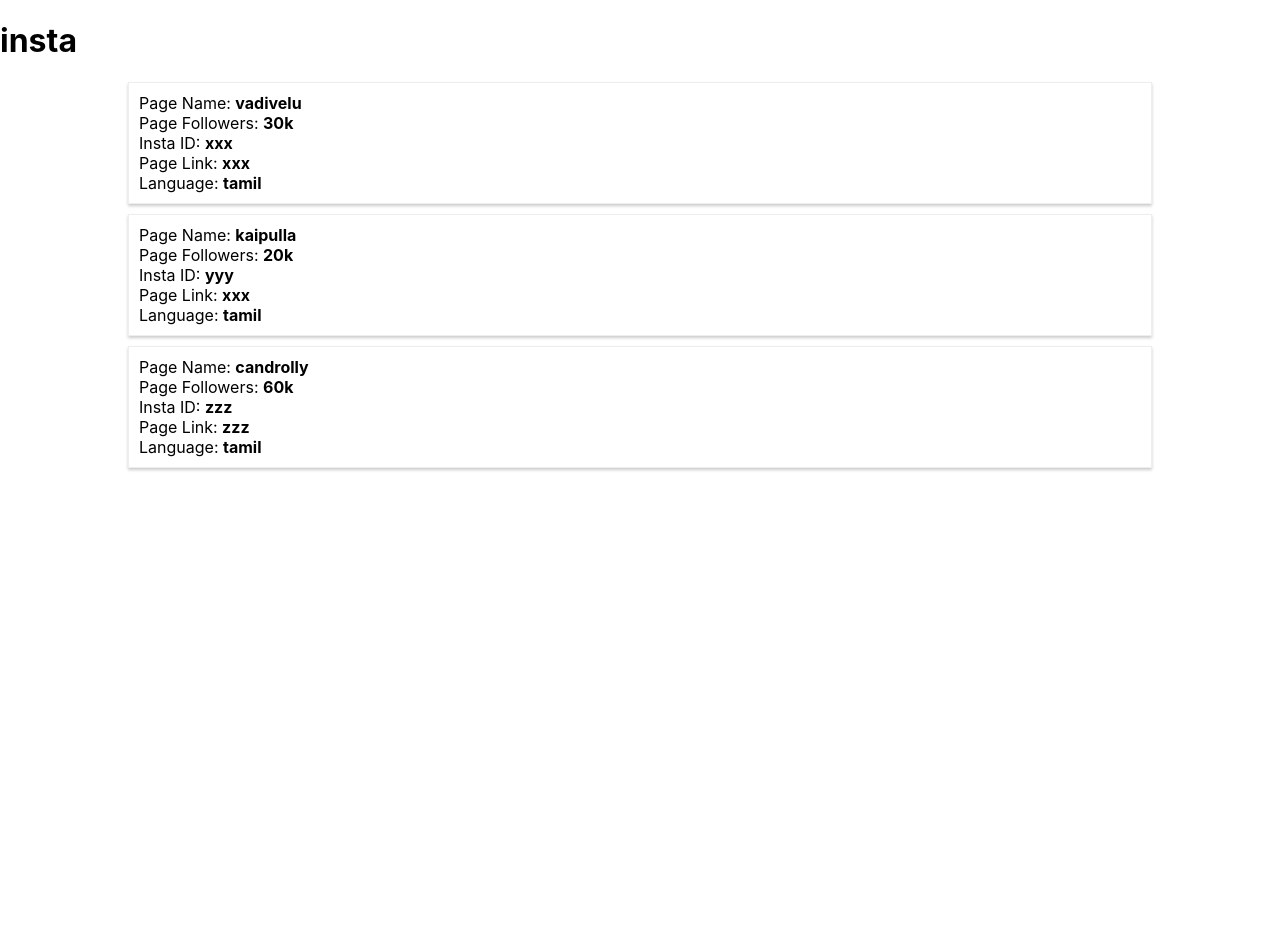
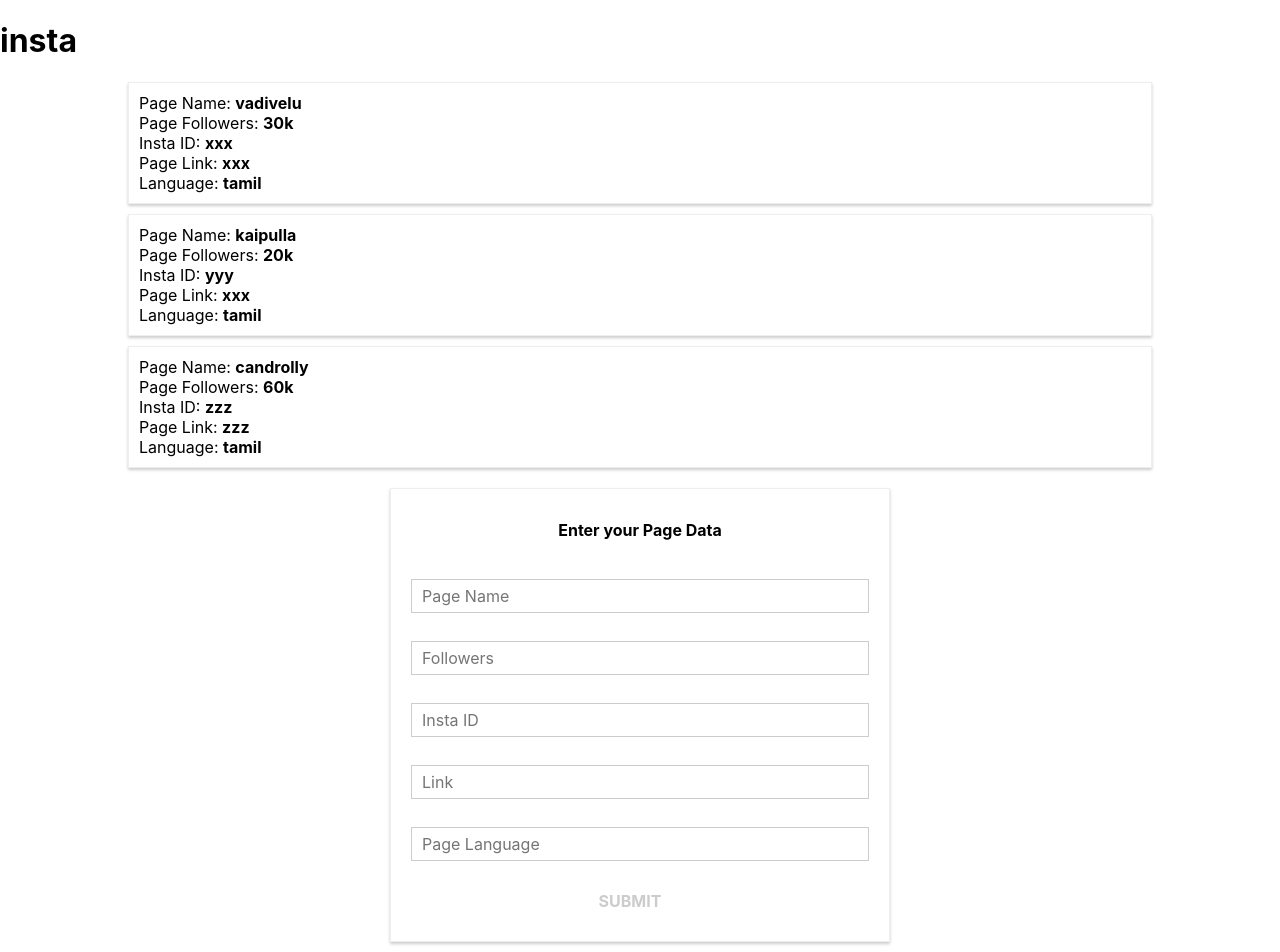
Before and after one commit to karthikkumar19/Insta_pages, a React (Create React App) app: page / in a window 1280 px wide. Shown: the top 952 px of the page. Before the commit the page ends 800 px from the top, so only its background shows below. Built offline with nearby package versions, Linux system fonts and the light colour scheme.

Commit message:
add page form is added

```diff
--- a/src/App.js
+++ b/src/App.js
@@ -1,6 +1,7 @@
 import React, {Component} from 'react';
 import './App.css';
 import Pages from './Components/Pages/pages';
+import Addpageform from './Container/addpageform';
 
 
 class App extends Component{
@@ -9,6 +10,7 @@ class App extends Component{
       <div>
         <h1>insta</h1>
         <Pages/>
+        <Addpageform/>
       </div>
     )
   }
--- a/src/Components/UI/Button/button.js
+++ b/src/Components/UI/Button/button.js
@@ -1,6 +1,6 @@
 import React from 'react';
 
-import classes from './Button.module.css';
+import classes from './button.module.css';
 
 const button = (props) => (
     <button
--- a/src/Components/UI/Input/input.js
+++ b/src/Components/UI/Input/input.js
@@ -1,7 +1,7 @@
 
 import React from 'react';
 
-import classes from './Input.module.css';
+import classes from './input.module.css';
 
 const input = ( props ) => {
     let inputElement = null;
--- a/src/Container/addpageform.js
+++ b/src/Container/addpageform.js
@@ -0,0 +1,150 @@
+import React, { Component } from 'react';
+import Button from '../Components/UI/Button/button';
+import classes from './addpageform.module.css';
+// import axios from '../../../axios-orders';
+import Input from '../Components/UI/Input/input';
+import {updateObject, checkValidity} from '../shared/utility';
+
+class AddPageForm extends Component {
+    state = {
+        orderForm: {
+            name: {
+                elementType: 'input',
+                elementConfig: {
+                    type: 'text',
+                    placeholder: 'Page Name'
+                },
+                value: '',
+                validation: {
+                    required: true
+                },
+                valid: false,
+                touched: false
+            },
+            followers: {
+                elementType: 'input',
+                elementConfig: {
+                    type: 'text',
+                    placeholder: 'Followers'
+                },
+                value: '',
+                validation: {
+                    required: true
+                },
+                valid: false,
+                touched: false
+            },
+            instaId: {
+                elementType: 'input',
+                elementConfig: {
+                    type: 'text',
+                    placeholder: 'Insta ID'
+                },
+                value: '',
+                validation: {
+                    required: true,
+                },
+                valid: false,
+                touched: false
+            },
+            pageLink: {
+                elementType: 'input',
+                elementConfig: {
+                    type: 'text',
+                    placeholder: 'Link'
+                },
+                value: '',
+                validation: {
+                    required: true
+                },
+                valid: false,
+                touched: false
+            },
+            language: {
+                elementType: 'input',
+                elementConfig: {
+                    type: 'text',
+                    placeholder: 'Page Language'
+                },
+                value: '',
+                validation: {
+                    required: true,
+                },
+                valid: false,
+                touched: false
+            },
+        },
+        formIsValid: false
+    }
+
+    orderHandler = ( event ) => {
+        event.preventDefault();
+        // const formData = {};
+        // for (let formElementIdentifier in this.state.orderForm) {
+        //     formData[formElementIdentifier] = this.state.orderForm[formElementIdentifier].value;
+        // }
+        // const order = {
+        //     ingredients: this.props.ings,
+        //     price: this.props.price,
+        //     orderData: formData,
+        //     userId:this.props.userId
+        // }
+    }
+
+
+
+    inputChangedHandler = (event, inputIdentifier) => {
+        const updatedFormElement = updateObject(this.state.orderForm[inputIdentifier],{
+                value:event.target.value,
+                valid: checkValidity(event.target.value, this.state.orderForm[inputIdentifier].validation),
+                touched:true
+        });
+        const updatedOrderForm = updateObject(this.state.orderForm, {
+            [inputIdentifier]:updatedFormElement
+        });
+
+        let formIsValid = true;
+        for (let inputIdentifier in updatedOrderForm) {
+            formIsValid = updatedOrderForm[inputIdentifier].valid && formIsValid;
+        }
+        this.setState({orderForm: updatedOrderForm, formIsValid: formIsValid});
+    }
+
+    render () {
+        const formElementsArray = [];
+        for (let key in this.state.orderForm) {
+            formElementsArray.push({
+                id: key,
+                config: this.state.orderForm[key]
+            });
+        }
+        let form = (
+            <form onSubmit={this.orderHandler}>
+                {formElementsArray.map(formElement => (
+                    <Input
+                        key={formElement.id}
+                        elementType={formElement.config.elementType}
+                        elementConfig={formElement.config.elementConfig}
+                        value={formElement.config.value}
+                        invalid={!formElement.config.valid}
+                        shouldValidate={formElement.config.validation}
+                        touched={formElement.config.touched}
+                        changed={(event) => this.inputChangedHandler(event, formElement.id)} />
+                ))}
+                <Button btnType="Success" disabled={!this.state.formIsValid}>SUBMIT</Button>
+            </form>
+        );
+        // if ( this.props.loading ) {
+        //     form = <Spinner />;
+        // }
+        return (
+            <div className={classes.ContactData}>
+                <h4>Enter your Page Data</h4>
+                {form}
+            </div>
+        );
+    }
+}
+
+
+export default AddPageForm;
--- /dev/null
+++ b/src/Container/addpageform.module.css
@@ -0,0 +1,15 @@
+.ContactData {
+    margin: 20px auto;
+    width: 80%;
+    text-align: center;
+    box-shadow: 0 2px 3px #ccc;
+    border: 1px solid #eee;
+    padding: 10px;
+    box-sizing: border-box;
+}
+
+@media (min-width: 600px) {
+    .ContactData {
+        width: 500px;
+    }
+}
--- /dev/null
+++ b/src/shared/utility.js
@@ -0,0 +1,37 @@
+export const updateObject = (oldObject, updatedProperties) => {
+    return{
+        ...oldObject,
+        ...updatedProperties
+    };
+};
+
+export const checkValidity = (value, rules) => {
+    let isValid = true;
+    if (!rules) {
+        return true;
+    }
+
+    if (rules.required) {
+        isValid = value.trim() !== '' && isValid;
+    }
+
+    if (rules.minLength) {
+        isValid = value.length >= rules.minLength && isValid
+    }
+
+    if (rules.maxLength) {
+        isValid = value.length <= rules.maxLength && isValid
+    }
+
+    if (rules.isEmail) {
+        const pattern = /[a-z0-9!#$%&'*+/=?^_`{|}~-]+(?:\.[a-z0-9!#$%&'*+/=?^_`{|}~-]+)*@(?:[a-z0-9](?:[a-z0-9-]*[a-z0-9])?\.)+[a-z0-9](?:[a-z0-9-]*[a-z0-9])?/;
+        isValid = pattern.test(value) && isValid
+    }
+
+    if (rules.isNumeric) {
+        const pattern = /^\d+$/;
+        isValid = pattern.test(value) && isValid
+    }
+
+    return isValid;
+}
```
